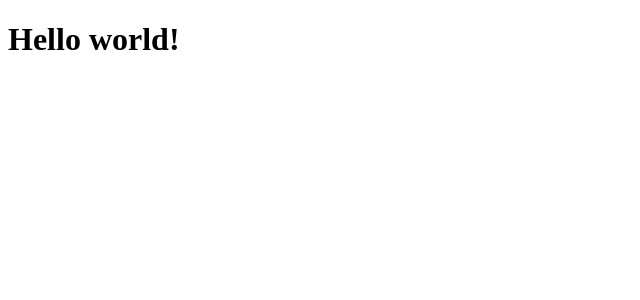
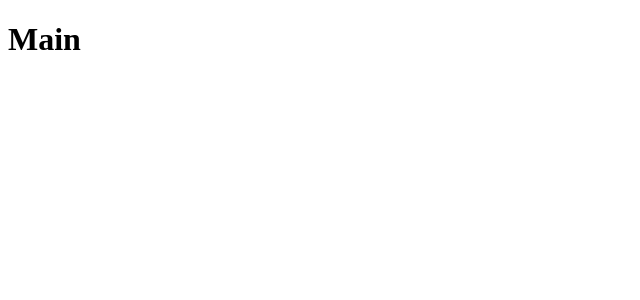
Before and after one commit to joaopcm/gostack-githunter, a React (Create React App) app: page / in a window 1280 px wide. Shown: the top 300 px of the page, without its empty margins (0-640 px from the left). Built offline with nearby package versions, Linux system fonts and the light colour scheme.

Commit message:
chore: Add React router

```diff
--- a/package.json
+++ b/package.json
@@ -5,6 +5,7 @@
   "dependencies": {
     "react": "^16.11.0",
     "react-dom": "^16.11.0",
+    "react-router-dom": "^5.1.2",
     "react-scripts": "3.2.0"
   },
   "scripts": {
--- a/src/App.js
+++ b/src/App.js
@@ -1,7 +1,9 @@
 import React from 'react';
 
+import Routes from './routes';
+
 function App() {
-  return <h1>Hello world!</h1>;
+  return <Routes />;
 }
 
 export default App;
--- /dev/null
+++ b/src/pages/Main/index.js
@@ -0,0 +1,5 @@
+import React from 'react';
+
+export default function Main() {
+  return <h1>Main</h1>;
+}
--- /dev/null
+++ b/src/pages/Repository/index.js
@@ -0,0 +1,5 @@
+import React from 'react';
+
+export default function Repository() {
+  return <h1>Repository</h1>;
+}
--- /dev/null
+++ b/src/routes.js
@@ -0,0 +1,16 @@
+import React from 'react';
+import { BrowserRouter, Switch, Route } from 'react-router-dom';
+
+import Main from './pages/Main';
+import Repository from './pages/Repository';
+
+export default function Routes() {
+  return (
+    <BrowserRouter>
+      <Switch>
+        <Route path="/" exact component={Main} />
+        <Route path="/repository" component={Repository} />
+      </Switch>
+    </BrowserRouter>
+  );
+}
```
Also changed, not shown: 1 other file (tests, documents, lock files or other folders).
